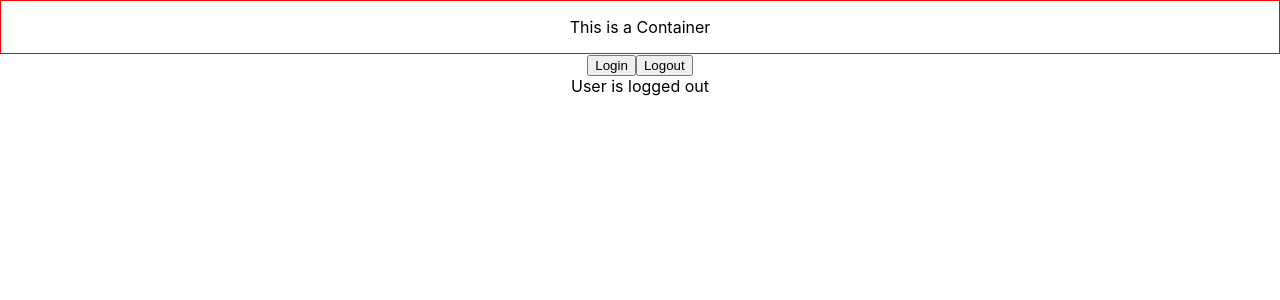
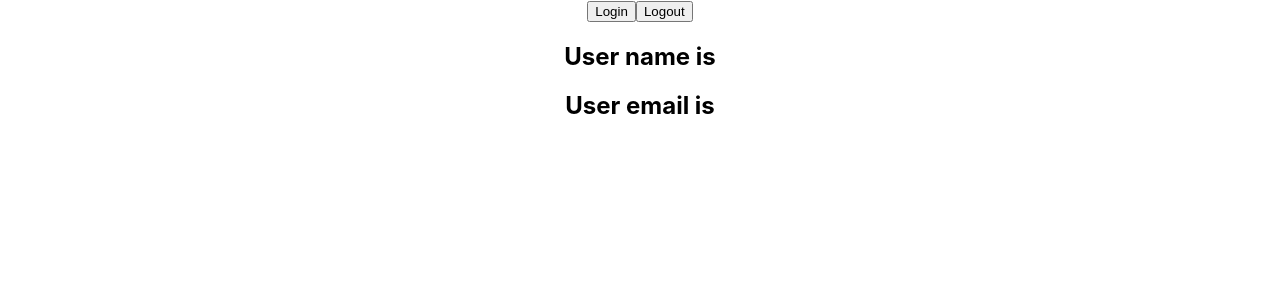
Before and after one commit to shivprajapat/React-TypeScript-Tutorials, a React (Create React App) app: page / in a window 1280 px wide. Shown: the top 300 px of the page. Built offline with nearby package versions, Linux system fonts and the light colour scheme.

Commit message:
React TypeScript useState Future Value Added

```diff
--- a/src/App.tsx
+++ b/src/App.tsx
@@ -1,12 +1,10 @@
-import Container from './components/Container';
-import { LoggedIn } from './components/LoggedIn';
+import { User } from './components/state/User';
 
 function App() {
 
   return (
     <div className="App">
-      <Container styles={{ border: "1px solid red", padding: "1rem", display: "inline-blocks" }} />
-      <LoggedIn />
+      <User />
     </div>
   );
 }
--- /dev/null
+++ b/src/components/state/User.tsx
@@ -0,0 +1,25 @@
+import { useState } from 'react'
+type AuthUser = {
+    name: string,
+    email: string
+}
+export const User = () => {
+    const [user, setUser] = useState<AuthUser | null>(null)
+    const handleLogin = () => {
+        setUser({
+            name: "Shiv",
+            email: "shiv@gmail.com"
+        })
+    }
+    const handleLogout = () => {
+        setUser(null)
+    }
+    return (
+        <div>
+            <button onClick={handleLogin}>Login</button>
+            <button onClick={handleLogout}>Logout</button>
+            <h2>User name is {user?.name}</h2>
+            <h2>User email is {user?.email}</h2>
+        </div>
+    )
+}
```
Also changed, not shown: src/components/state/LoggedIn.tsx (renamed from src/components/LoggedIn.tsx).
